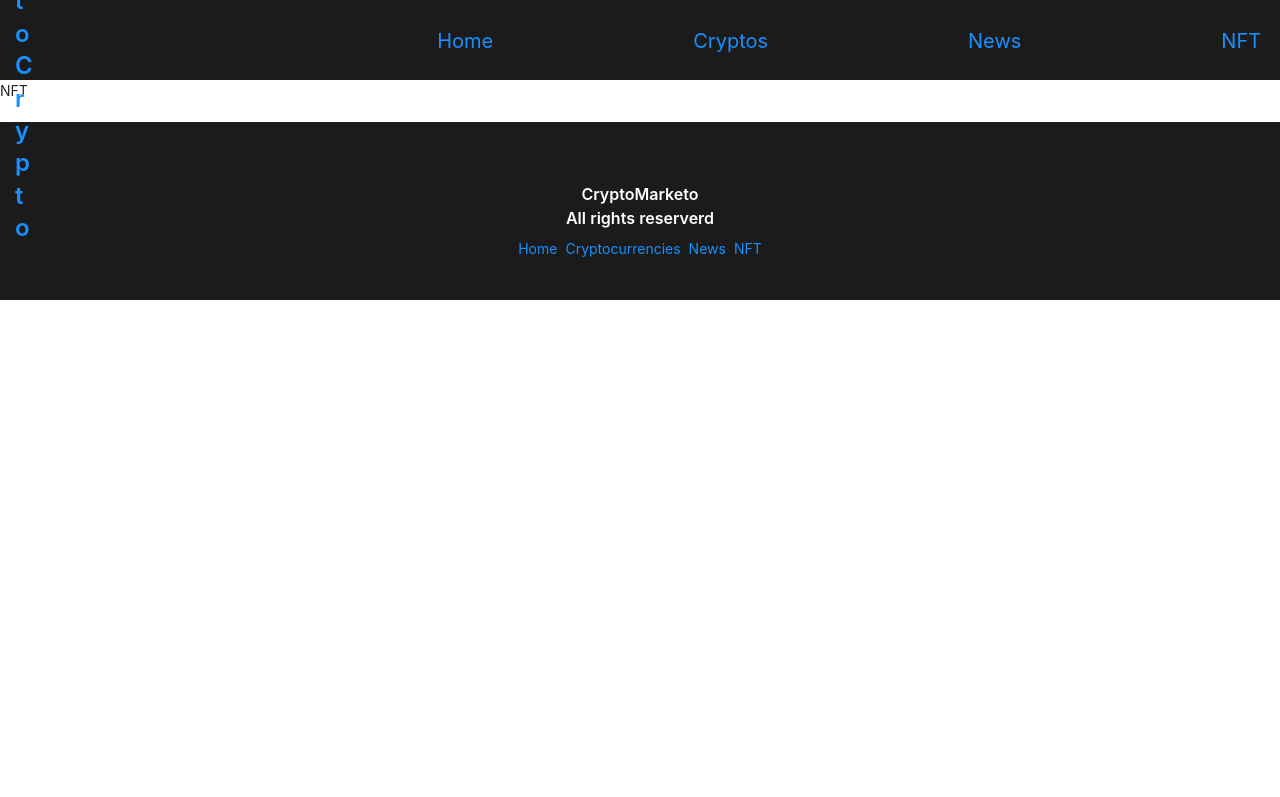
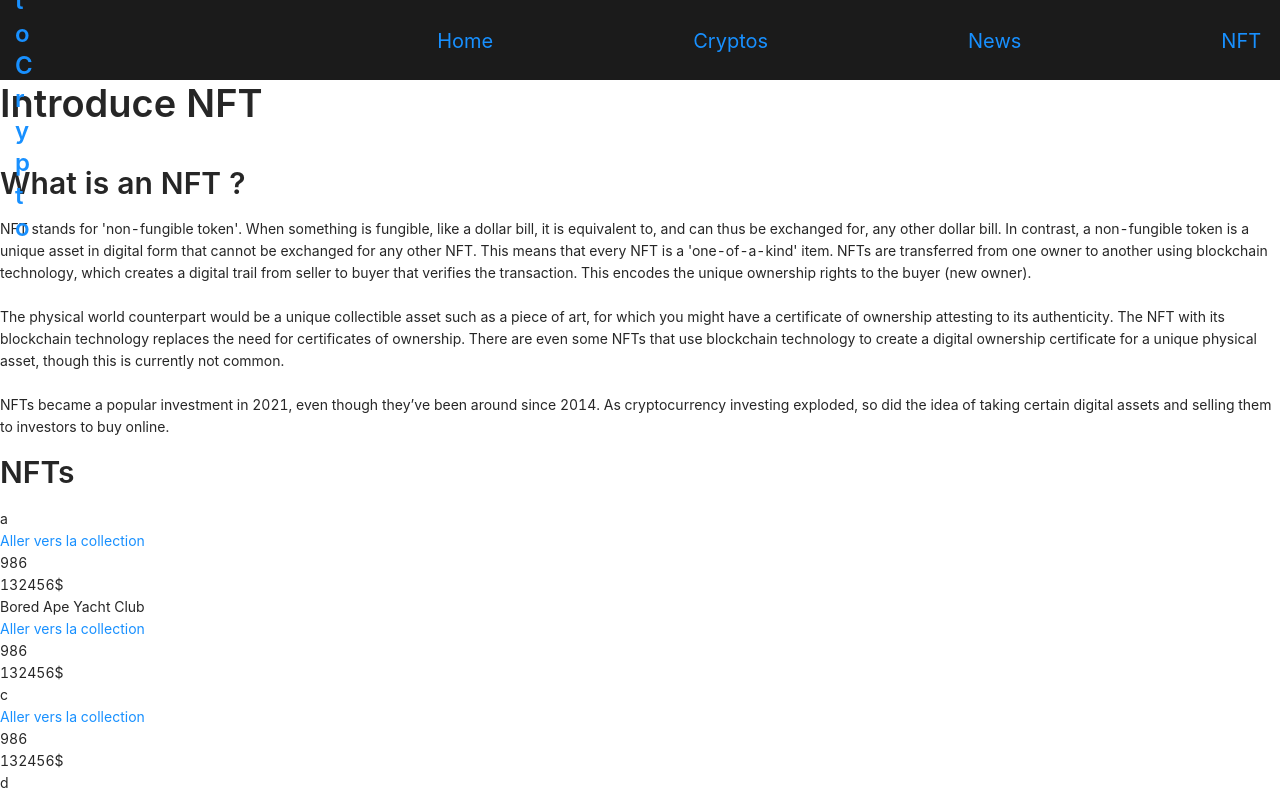
Before and after one commit to LucasDerhore/MarketoCrypto, a React (Create React App) app: page /nft in a window 1280 px wide. Shown: the top 797 px of the page. Built offline with nearby package versions, Linux system fonts and the light colour scheme; no server answers.

Commit message:
APINft Done

```diff
--- /dev/null
+++ b/src/components/CardDetail/CardDetail.jsx
@@ -0,0 +1,18 @@
+import React from "react";
+import { Typography, Row, Col, Statistic, Card } from "antd";
+import { Link } from "react-router-dom";
+
+function CardDetail(props) {
+  console.log(props);
+
+  return (
+    <div className="maCard">
+      <div className="collection-name">{props.datas.collection_name}</div>
+      <a href={props.datas.collection_url}>Aller vers la collection</a>
+      <div className="collection-floor">{props.datas.floor}</div>
+      <div className="collection-volume">{props.datas.volume}$</div>
+    </div>
+  );
+}
+
+export default CardDetail;
--- /dev/null
+++ b/src/components/CardDetail/CardDetail.scss
@@ -0,0 +1,3 @@
+.maCard {
+  background-color: red;
+}
--- a/src/components/Cryptocurrencies/Cryptocurrencies.jsx
+++ b/src/components/Cryptocurrencies/Cryptocurrencies.jsx
@@ -22,7 +22,7 @@ const Cryptocurrencies = (simplified) => {
     { title: "Value", dataIndex: "value", key: "value" },
   ];
 
-  console.log(cryptosList);
+  // console.log(cryptosList);
   useEffect(() => {
     const filteredData = cryptosList?.data?.coins.filter((coin) =>
       coin.name.toLowerCase().includes(searchTerm.toLowerCase())
--- a/src/components/NFT/NFT.jsx
+++ b/src/components/NFT/NFT.jsx
@@ -1,7 +1,148 @@
-import React from "react";
+import React, { useState } from "react";
+import { Typography, Row, Col, Statistic, Card } from "antd";
+import { Link } from "react-router-dom";
+import axios from "axios";
 
-const Nft = () => {
-  return <div>NFT</div>;
+import { useGetNftQuery } from "../../services/cryptoNft";
+import CardDetail from "../CardDetail/CardDetail";
+
+const { Title } = Typography;
+
+const Nft = ({ simplified }) => {
+  // const { data: nftsList, isFetching } = useGetNftQuery({});
+
+  const nftsList = [
+    {
+      collection_name: "a",
+      collection_url: "google.com",
+      floor: 986,
+      volume: 132456,
+    },
+    {
+      collection_name: "Bored Ape Yacht Club",
+      collection_url: "google.com",
+      floor: 986,
+      volume: 132456,
+    },
+    {
+      collection_name: "c",
+      collection_url: "google.com",
+      floor: 986,
+      volume: 132456,
+    },
+    {
+      collection_name: "d",
+      collection_url: "google.com",
+      floor: 986,
+      volume: 132456,
+    },
+    {
+      collection_name: "e",
+      collection_url: "google.com",
+      floor: 986,
+      volume: 132456,
+    },
+    {
+      collection_name: "f",
+      collection_url: "google.com",
+      floor: 986,
+      volume: 132456,
+    },
+    {
+      collection_name: "g",
+      collection_url: "google.com",
+      floor: 986,
+      volume: 132456,
+    },
+    {
+      collection_name: "h",
+      collection_url: "google.com",
+      floor: 986,
+      volume: 132456,
+    },
+    {
+      collection_name: "i",
+      collection_url: "google.com",
+      floor: 986,
+      volume: 132456,
+    },
+    {
+      collection_name: "j",
+      collection_url: "google.com",
+      floor: 986,
+      volume: 132456,
+    },
+    {
+      collection_name: "k",
+      collection_url: "google.com",
+      floor: 986,
+      volume: 132456,
+    },
+    {
+      collection_name: "l",
+      collection_url: "google.com",
+      floor: 986,
+      volume: 132456,
+    },
+    {
+      collection_name: "m",
+      collection_url: "google.com",
+      floor: 986,
+      volume: 132456,
+    },
+  ];
+
+  //if (isFetching) return "Loading...";
+  // Bizarre, j'peux test ?
+  return (
+    <>
+      <div className="main-container">
+        <div className="title-container">
+          <Title level={1} className="heading-nft">
+            Introduce NFT
+          </Title>
+          <Title level={2} className="min-heading-nft">
+            What is an NFT ?
+          </Title>
+          <p>
+            NFT stands for 'non-fungible token'. When something is fungible,
+            like a dollar bill, it is equivalent to, and can thus be exchanged
+            for, any other dollar bill. In contrast, a non-fungible token is a
+            unique asset in digital form that cannot be exchanged for any other
+            NFT. This means that every NFT is a 'one-of-a-kind' item. NFTs are
+            transferred from one owner to another using blockchain technology,
+            which creates a digital trail from seller to buyer that verifies the
+            transaction. This encodes the unique ownership rights to the buyer
+            (new owner).
+            <br />
+            <br />
+            The physical world counterpart would be a unique collectible asset
+            such as a piece of art, for which you might have a certificate of
+            ownership attesting to its authenticity. The NFT with its blockchain
+            technology replaces the need for certificates of ownership. There
+            are even some NFTs that use blockchain technology to create a
+            digital ownership certificate for a unique physical asset, though
+            this is currently not common.
+            <br />
+            <br />
+            NFTs became a popular investment in 2021, even though they’ve been
+            around since 2014. As cryptocurrency investing exploded, so did the
+            idea of taking certain digital assets and selling them to investors
+            to buy online.
+          </p>
+          <Title level={2} className="max-heading-nft">
+            NFTs
+          </Title>
+        </div>
+        <div className="nft-card-container">
+          {nftsList.map((e) => {
+            // t'as un exemple du retour de l'api ?
+            return <CardDetail datas={e} />;
+          })}
+        </div>
+      </div>
+    </>
+  );
 };
 
 export default Nft;
--- a/src/components/NFT/NFT.scss
+++ b/src/components/NFT/NFT.scss
@@ -0,0 +1,9 @@
+.main-container {
+  .title-container {
+    width: 100%;
+  }
+
+  .nft-card-container {
+    min-height: 65vh !important;
+  }
+}
--- a/src/services/cryptoNft.js
+++ b/src/services/cryptoNft.js
@@ -1,11 +1,11 @@
 import { createApi, fetchBaseQuery } from "@reduxjs/toolkit/query/react";
 
 const cryptoNftHeaders = {
-  "x-rapidapi-host": "top-nft-sales.p.rapidapi.com",
-  "x-rapidapi-key": process.env.REACT_APP_TOKENNFT,
+  "x-rapidapi-host": "top-nft-collections-and-sales.p.rapidapi.com",
+  "x-rapidapi-key": "9761a6ba9bmsh6013cb49db4a39bp12e7f9jsn9fca9409d5b0",
 };
 
-const baseUrl = "https://top-nft-sales.p.rapidapi.com";
+const baseUrl = "https://top-nft-collections-and-sales.p.rapidapi.com";
 
 const createRequest = (url) => ({ url, headers: cryptoNftHeaders });
 
@@ -14,7 +14,7 @@ export const cryptoNftApi = createApi({
   baseQuery: fetchBaseQuery({ baseUrl }),
   endpoints: (builder) => ({
     getNft: builder.query({
-      query: ({ count }) => createRequest(`/Nft?limit=${count}`),
+      query: ({}) => createRequest("/collections/30d"),
     }),
   }),
 });
```
